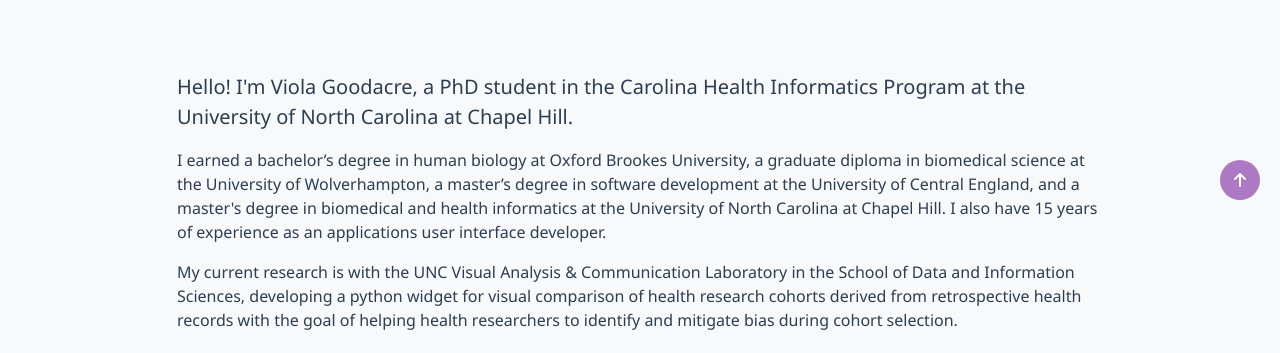
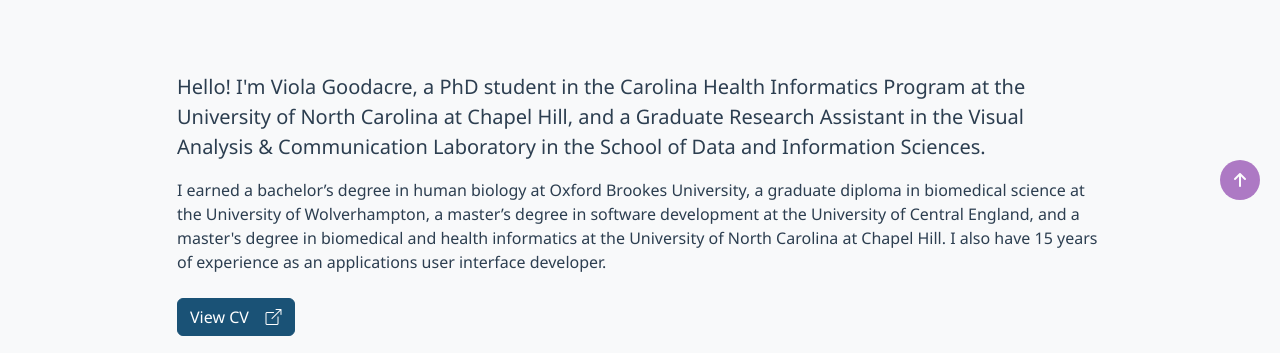
Before and after one commit to violagoodacre/violagoodacre.github.io, a plain HTML site: page index.html in a window 1280 px wide. Shown: the part 580-933 px from the top of the page. Drawn offline with nearby package versions, Linux system fonts and the light colour scheme.

Commit message:
Revise introduction and research description in index.html
Updated personal introduction to include current role

```diff
--- a/index.html
+++ b/index.html
@@ -104,7 +104,9 @@
 <!--                    <div class="row">-->
 <!--                        <div class="col-lg-12">-->
                                 <p class="lead">Hello! I'm Viola Goodacre, a PhD student in the Carolina Health
-                                    Informatics Program at the University of North Carolina at Chapel Hill.</p>
+                                    Informatics Program at the University of North Carolina at Chapel Hill, and
+                                    a Graduate Research Assistant in the Visual Analysis & Communication Laboratory in
+                                    the School of Data and Information Sciences.</p>
 
                                 <p>I earned a bachelor’s degree in human biology at Oxford Brookes University, a
                                     graduate diploma in biomedical science at the University of Wolverhampton, a
@@ -112,12 +114,6 @@
                                     and a master's degree in biomedical and health informatics at the University of
                                     North Carolina at Chapel Hill. I also have 15 years of experience as an
                                     applications user interface developer.</p>
-
-                                <p>My current research is with the UNC Visual Analysis & Communication Laboratory in
-                                    the School of Data and Information Sciences, developing a python widget for
-                                    visual comparison of health research cohorts derived from retrospective health
-                                    records with the goal of helping health researchers to identify and mitigate bias
-                                    during cohort selection.</p>
 
                                 <div class="mt-4">
                                     <a href="assets/Viola Goodacre CV.pdf" class="btn btn-primary me-2" target="_blank">
```
